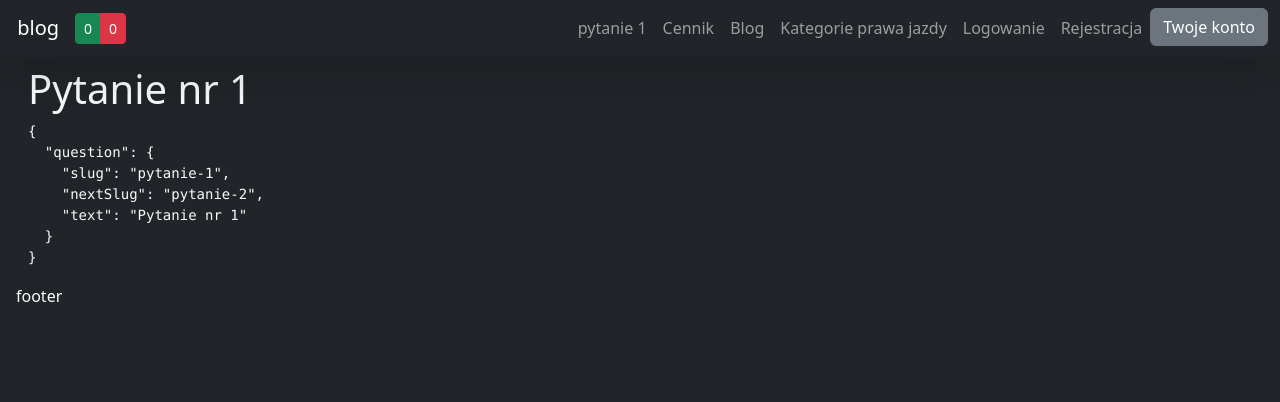
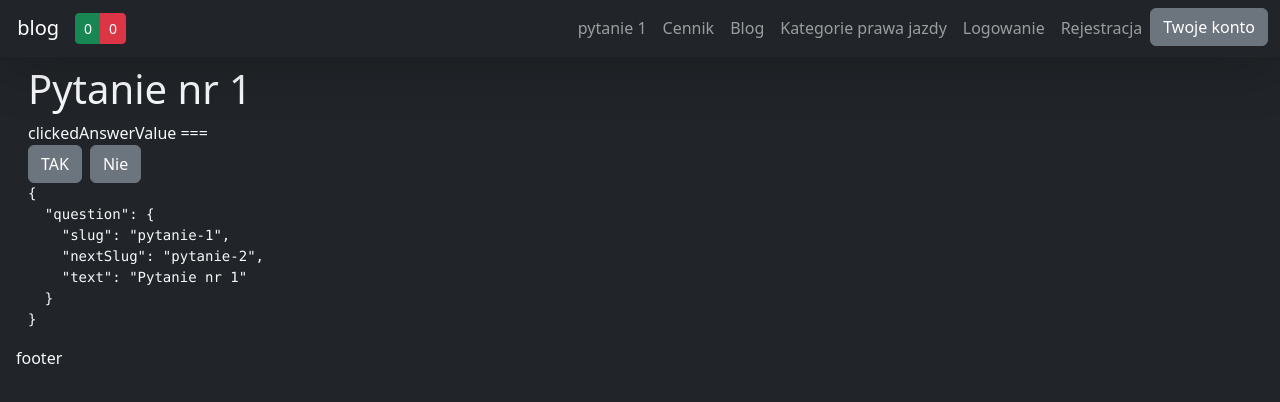
Before and after one commit to michaltrabski/astro-blog, an Astro site: page /pytanie-1 in a window 1280 px wide. Built offline with nearby package versions, Linux system fonts and the light colour scheme; Astro itself is replaced by a stand-in of ours.

Commit message:
1 file modified, 1 added

```diff
--- a/src/pages/[...questions].astro
+++ b/src/pages/[...questions].astro
@@ -1,8 +1,7 @@
 ---
 import Layout from "../layouts/Layout.astro";
 import Card from "../components/Card.astro";
-import Counter from "../reactComponents/Counter.jsx";
-import { Year } from "../reactComponents/Counter.jsx";
+import YesNoAnswer from "../reactComponents/YesNoAnswer.jsx";
 
 export async function getStaticPaths() {
   const length = 10;
@@ -31,6 +30,8 @@ const year = Date.now();
 
 <Layout title={question.text}>
 
+<YesNoAnswer client:visible />
+
   <div class="row">
     <div class="col">
 
--- /dev/null
+++ b/src/reactComponents/YesNoAnswer.jsx
@@ -0,0 +1,42 @@
+import React, { useState } from 'react';
+
+const possibleAnswers = [
+  { value: 'YES', label: 'TAK' },
+  { value: 'NO', label: 'Nie' },
+];
+
+const correctAnswerValue = 'YES';
+
+export default function YesNoAnswer() {
+  const [clickedAnswerValue, setClickedAnswerValue] = useState(null);
+
+  return (
+    <div>
+      clickedAnswerValue === {clickedAnswerValue} <br />
+      {possibleAnswers.map((answer) => {
+        let btnColor = 'danger';
+
+        if (answer.value === correctAnswerValue) {
+          btnColor = 'success';
+        }
+
+        if (!clickedAnswerValue) {
+          btnColor = 'secondary';
+        }
+
+        return (
+          <>
+            <button
+              key={possibleAnswers.value}
+              onClick={() => setClickedAnswerValue(answer.value)}
+              type="button"
+              className={`btn btn-${btnColor} me-2`}
+            >
+              {answer.label}
+            </button>
+          </>
+        );
+      })}
+    </div>
+  );
+}
```
